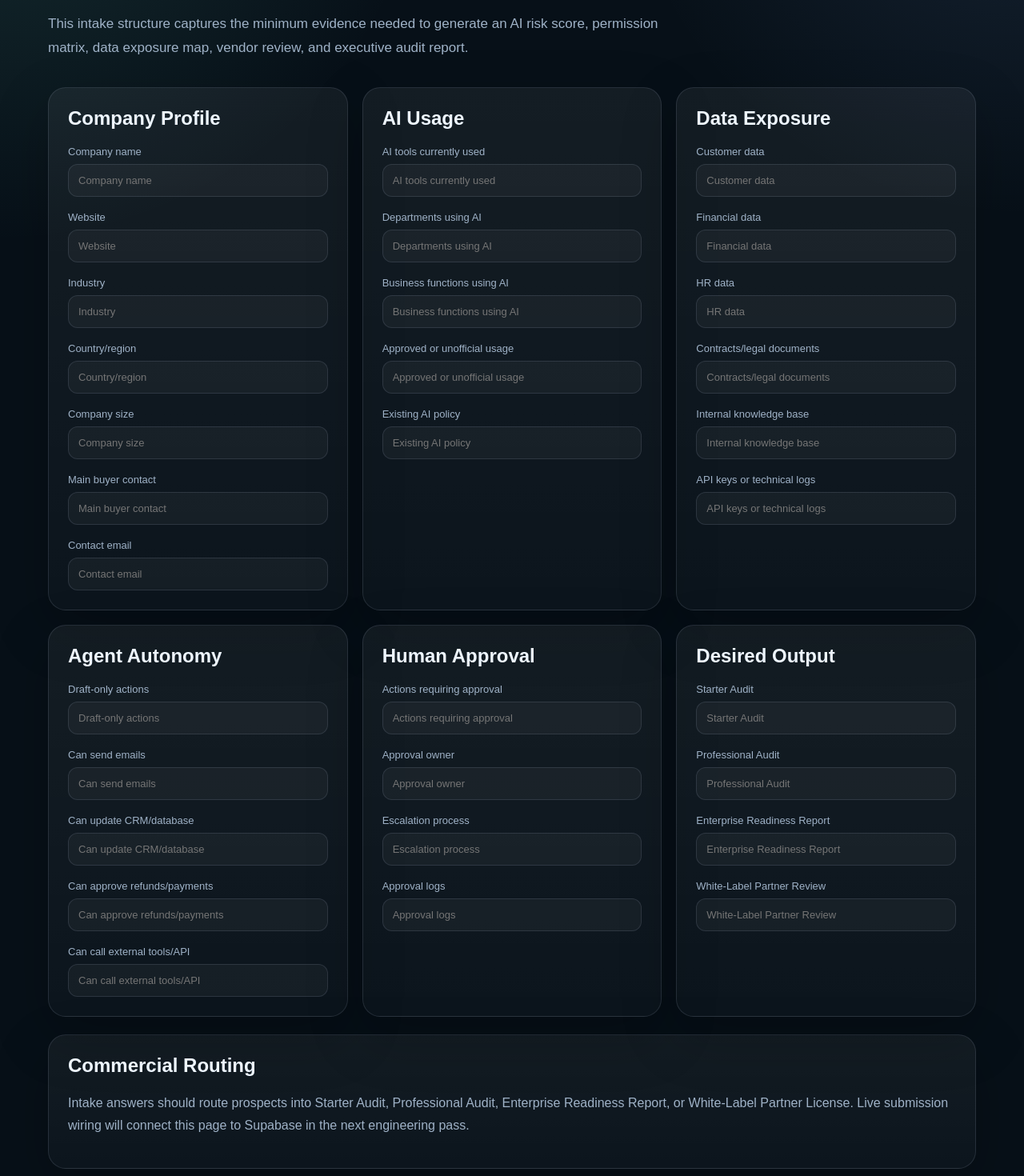
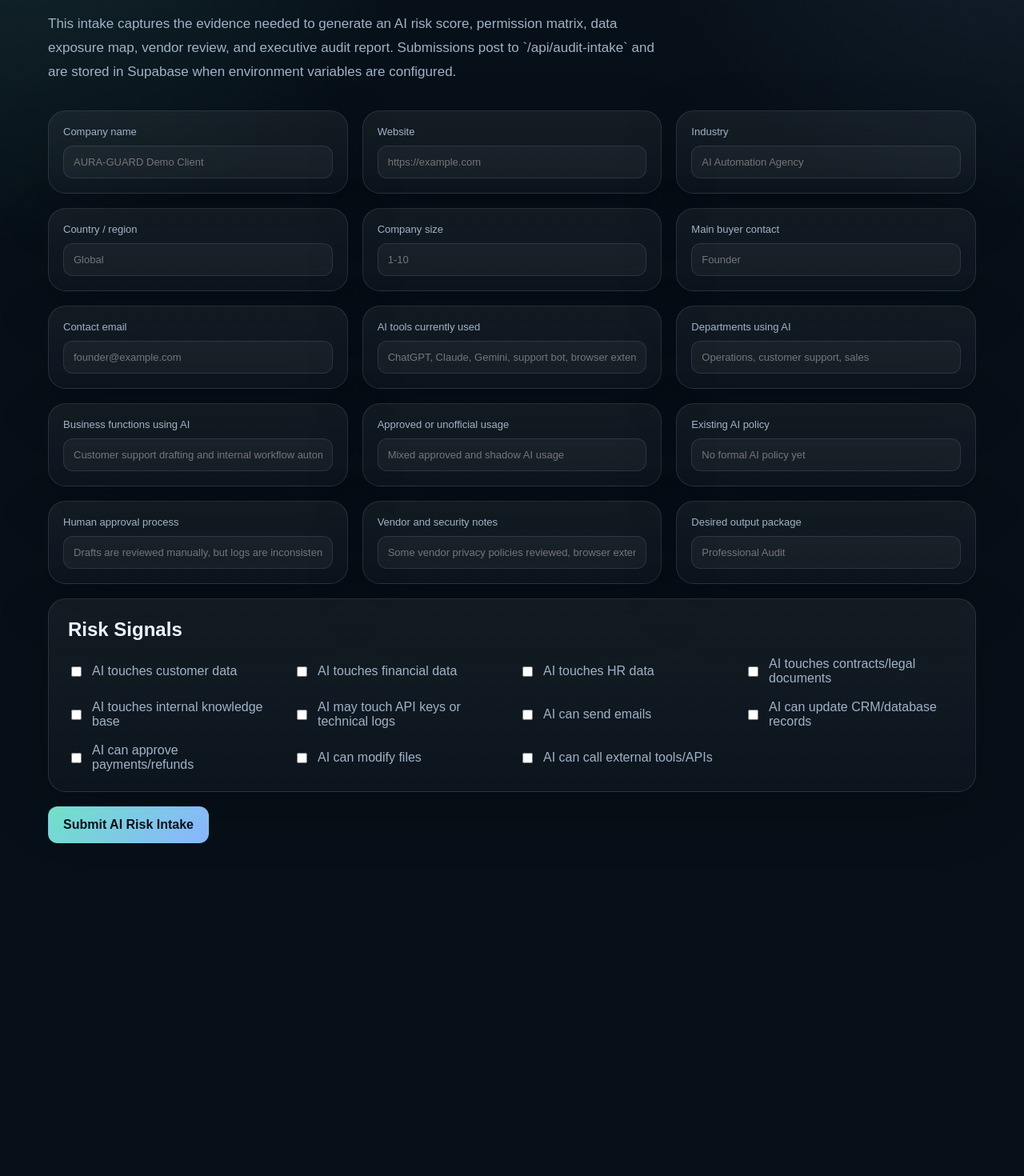
Before and after one commit to bisniskhusus019-hub/aura-guard-enterprise-os, a Next.js app: page /audit-intake in a window 1280 px wide. Shown: the part 240-1710 px from the top of the page at 80% size. After the commit the page ends 1378 px from the top, so only its background shows below. Built offline with nearby package versions, Linux system fonts and the light colour scheme.

Commit message:
Wire audit intake page to live form component

```diff
--- a/app/audit-intake/page.tsx
+++ b/app/audit-intake/page.tsx
@@ -1,71 +1,25 @@
 import Link from "next/link";
-
-const sections = [
-  {
-    title: "Company Profile",
-    fields: ["Company name", "Website", "Industry", "Country/region", "Company size", "Main buyer contact", "Contact email"],
-  },
-  {
-    title: "AI Usage",
-    fields: ["AI tools currently used", "Departments using AI", "Business functions using AI", "Approved or unofficial usage", "Existing AI policy"],
-  },
-  {
-    title: "Data Exposure",
-    fields: ["Customer data", "Financial data", "HR data", "Contracts/legal documents", "Internal knowledge base", "API keys or technical logs"],
-  },
-  {
-    title: "Agent Autonomy",
-    fields: ["Draft-only actions", "Can send emails", "Can update CRM/database", "Can approve refunds/payments", "Can call external tools/API"],
-  },
-  {
-    title: "Human Approval",
-    fields: ["Actions requiring approval", "Approval owner", "Escalation process", "Approval logs"],
-  },
-  {
-    title: "Desired Output",
-    fields: ["Starter Audit", "Professional Audit", "Enterprise Readiness Report", "White-Label Partner Review"],
-  },
-];
+import { AuditIntakeForm } from "@/components/audit-intake-form";
 
 export default function AuditIntakePage() {
   return (
     <main className="container" style={{ padding: "34px 0 84px" }}>
       <header style={{ display: "flex", justifyContent: "space-between", alignItems: "center", marginBottom: 54 }}>
-        <Link href="/" style={{ fontWeight: 900, fontSize: 20, letterSpacing: "-0.04em" }}>AURA-GUARD</Link>
-        <Link className="btn btn-secondary" href="/dashboard">Dashboard Demo</Link>
+        <Link href="/" style={{ fontWeight: 900, fontSize: 20, letterSpacing: "-0.04em" }}>
+          AURA-GUARD
+        </Link>
+        <Link className="btn btn-secondary" href="/dashboard">
+          Dashboard Demo
+        </Link>
       </header>
 
-      <div className="badge">Paid audit intake · Enterprise-ready questionnaire</div>
+      <div className="badge">Paid audit intake · Supabase-ready submission flow</div>
       <h1 className="section-title" style={{ marginTop: 18 }}>AI Risk Audit Intake</h1>
       <p className="section-copy">
-        This intake structure captures the minimum evidence needed to generate an AI risk score, permission matrix, data exposure map, vendor review, and executive audit report.
+        This intake captures the evidence needed to generate an AI risk score, permission matrix, data exposure map, vendor review, and executive audit report. Submissions post to `/api/audit-intake` and are stored in Supabase when environment variables are configured.
       </p>
 
-      <div className="grid" style={{ gridTemplateColumns: "repeat(auto-fit, minmax(280px, 1fr))", marginTop: 34 }}>
-        {sections.map((section) => (
-          <div className="card" style={{ padding: 24 }} key={section.title}>
-            <h2 style={{ marginTop: 0 }}>{section.title}</h2>
-            <div className="grid">
-              {section.fields.map((field) => (
-                <label key={field} style={{ display: "grid", gap: 8, color: "var(--muted)", fontSize: 13 }}>
-                  {field}
-                  <input
-                    placeholder={field}
-                    style={{ padding: 12, borderRadius: 12, border: "1px solid var(--border)", background: "rgba(255,255,255,0.04)", color: "var(--text)" }}
-                  />
-                </label>
-              ))}
-            </div>
-          </div>
-        ))}
-      </div>
-
-      <div className="card" style={{ padding: 24, marginTop: 22 }}>
-        <h2 style={{ marginTop: 0 }}>Commercial Routing</h2>
-        <p style={{ color: "var(--muted)", lineHeight: 1.7 }}>
-          Intake answers should route prospects into Starter Audit, Professional Audit, Enterprise Readiness Report, or White-Label Partner License. Live submission wiring will connect this page to Supabase in the next engineering pass.
-        </p>
-      </div>
+      <AuditIntakeForm />
     </main>
   );
 }
```
